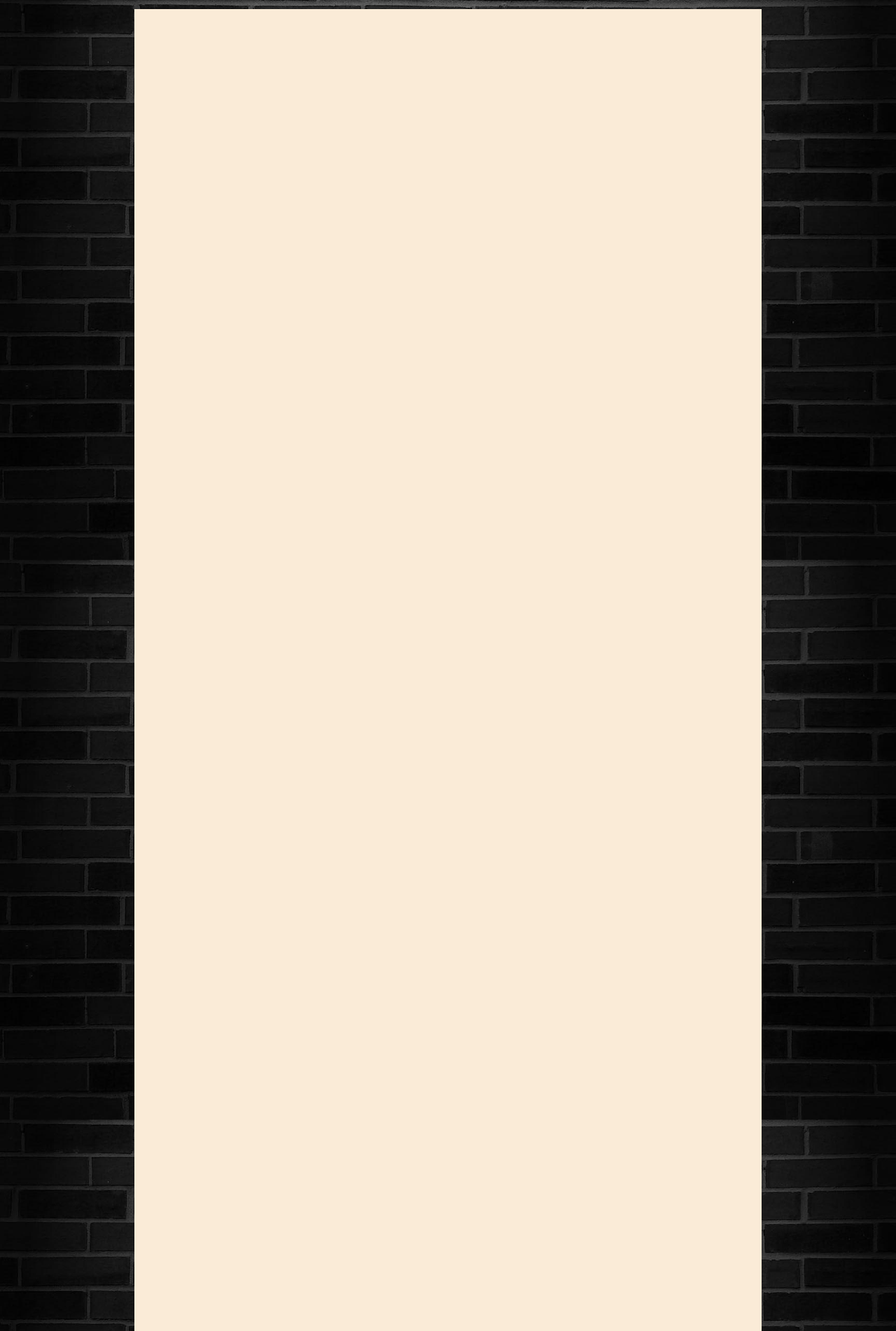
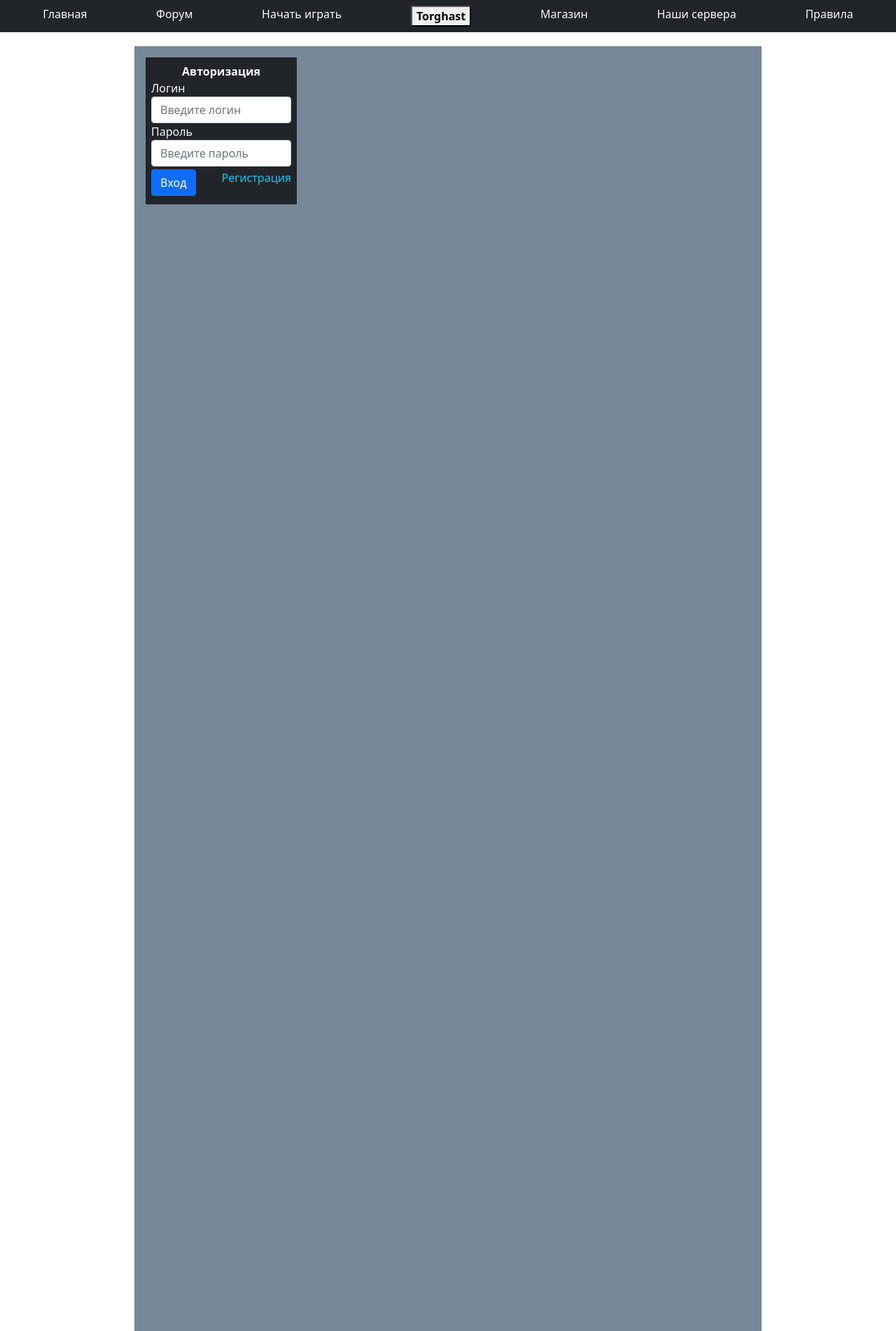
Before and after one commit to co-cy/Torghast-site, a Flask app: page / in a window 1280 px wide. Shown: the top 1902 px of the page at 70% size. Run offline with Flask 2, Linux system fonts and the light colour scheme.

Commit message:
Update 0.1

```diff
--- a/main.py
+++ b/main.py
@@ -7,9 +7,11 @@ config.read('config.ini', encoding='UTF8')
 
 
 from pyScript import main_page
+from pyScript import register_page
 # и т.п импорты страниц
 
 app.register_blueprint(main_page.blueprint)
+app.register_blueprint(register_page.blueprint)
 # Создал страничку подключил блупринт
 
 if __name__ == '__main__':
--- a/static/css/template_style.css
+++ b/static/css/template_style.css
@@ -1,9 +1,16 @@
 body {
     margin: 0;
     padding: 0;
-    background-image: url(../images/main-gb.jpg);
     background-position: center center;
-    background-repeat: repeat;
-    background-size: cover;
+    background-repeat: no-repeat;
+    background-size:cover;
     background-attachment: fixed;
 }
+a {
+    text-decoration: none!important;
+}
+div.body {
+    height: 3000px;
+    background-color:lightslategray;
+    margin: 1% 15%;
+}
--- a/static/js/settings.js
+++ b/static/js/settings.js
@@ -0,0 +1,7 @@
+function change_margin(){
+    var height_header = document.getElementById('id1').scrollHeight;
+    document.getElementById('id2').style.marginTop = String(height_header + 20) + 'px';
+}
+
+window.onresize = change_margin;
+window.onload   = change_margin;
--- a/templates/main_template.html
+++ b/templates/main_template.html
@@ -12,9 +12,79 @@
     <title>{%block title%}{%endblock%}</title>
   </head>
   <body>
-    <div name="header" style="height: 3000px; margin: 1% 15%;background-color: antiquewhite;">
+    <div name="header" class="fixed-top" id='id1'>
+      <nav class="navbar navbar-expand-lg navbar-light bg-dark">
+        <div class="container-fluid d-block">
+          <ul class="navbar-nav justify-content-center justify-content-around text-light">
+            <li class="nav-item">
+              <a href="/" class="text-reset">
+                Главная
+              </a>
+            </li>
+            <li class="nav-item">
+              <a href="" class="text-reset">
+                Форум
+              </a>
+            </li>
+            <li class="nav-item">
+              <a href="" class="text-reset">
+                Начать играть
+              </a>
+            </li>
+            <li class="nav-item">
+              <button onclick=""><strong>Torghast</strong></button>
+            </li>
+            <li class="nav-item">
+              <a href="" class="text-reset">
+                Магазин
+              </a>
+            </li>
+            <li class="nav-item">
+              <a href="" class="text-reset">
+                Наши сервера
+              </a>
+            </li>
+            <li class="nav-item">
+              <a href="" class="text-reset">
+                Правила
+              </a>
+            </li>
+          </ul>
+        </div>
+      </nav>
     </div>
-
+    <div name="body" class="body p-3" id='id2'>
+      <div class="auth bg-dark w-25 p-2 text-light">
+        <form>
+          <div class="d-flex justify-content-center">
+            <strong>Авторизация</strong>
+          </div>
+          <div class="form-group">
+            <label for="InputLogin" class="text-reset">Логин</label>
+            <input type="login" class="form-control" id="InputLogin" aria-describedby="emailHelp" placeholder="Введите логин">
+          </div>
+          <div class="form-group">
+            <label for="InputPassword" class="text-reset">Пароль</label>
+            <input type="password" class="form-control" id="InputPassword" placeholder="Введите пароль">
+          </div>
+          <div class="row my-1">
+            <div class="col">
+              <button type="submit" class="btn btn-primary">Вход</button>
+            </div>
+            <div class="col">
+              <div class="justify-content-end d-flex align-content-center">
+                <a href="/register" class="text-info">Регистрация</a>
+              </div>
+            </div>
+          </div>
+        </form>
+      </div>
+      <br>
+      <br>
+      {%block content%}{%endblock%}
+    </div>
+    <div class="footer"></div>
+    <script src="/static/js/settings.js"></script>
     <script src="https://cdn.jsdelivr.net/npm/bootstrap@5.0.1/dist/js/bootstrap.bundle.min.js" integrity="sha384-gtEjrD/SeCtmISkJkNUaaKMoLD0//ElJ19smozuHV6z3Iehds+3Ulb9Bn9Plx0x4" crossorigin="anonymous"></script>
   </body>
 </html>
```
Also changed, not shown: pyScript/register_page.py (added, +8 -0 lines), templates/register.html (added, +23 -0 lines), static/images/main-gb.jpg.
